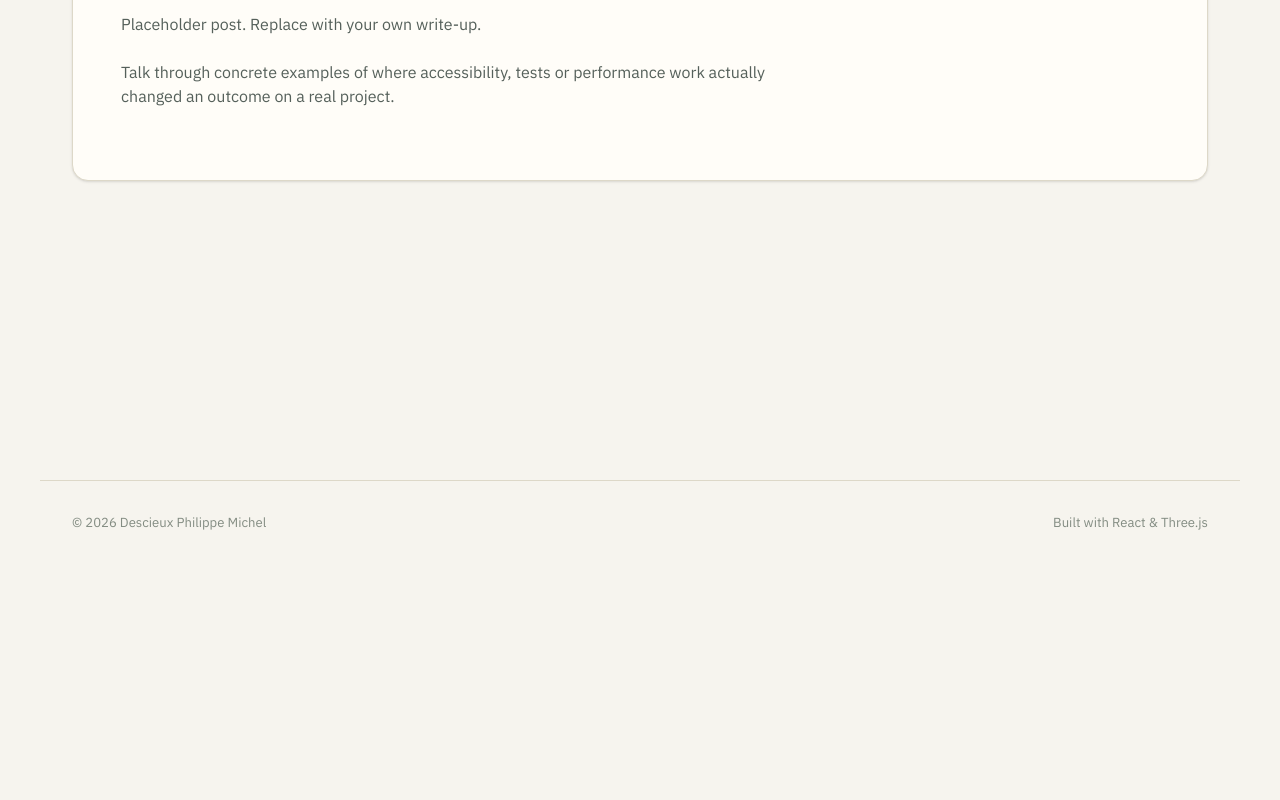
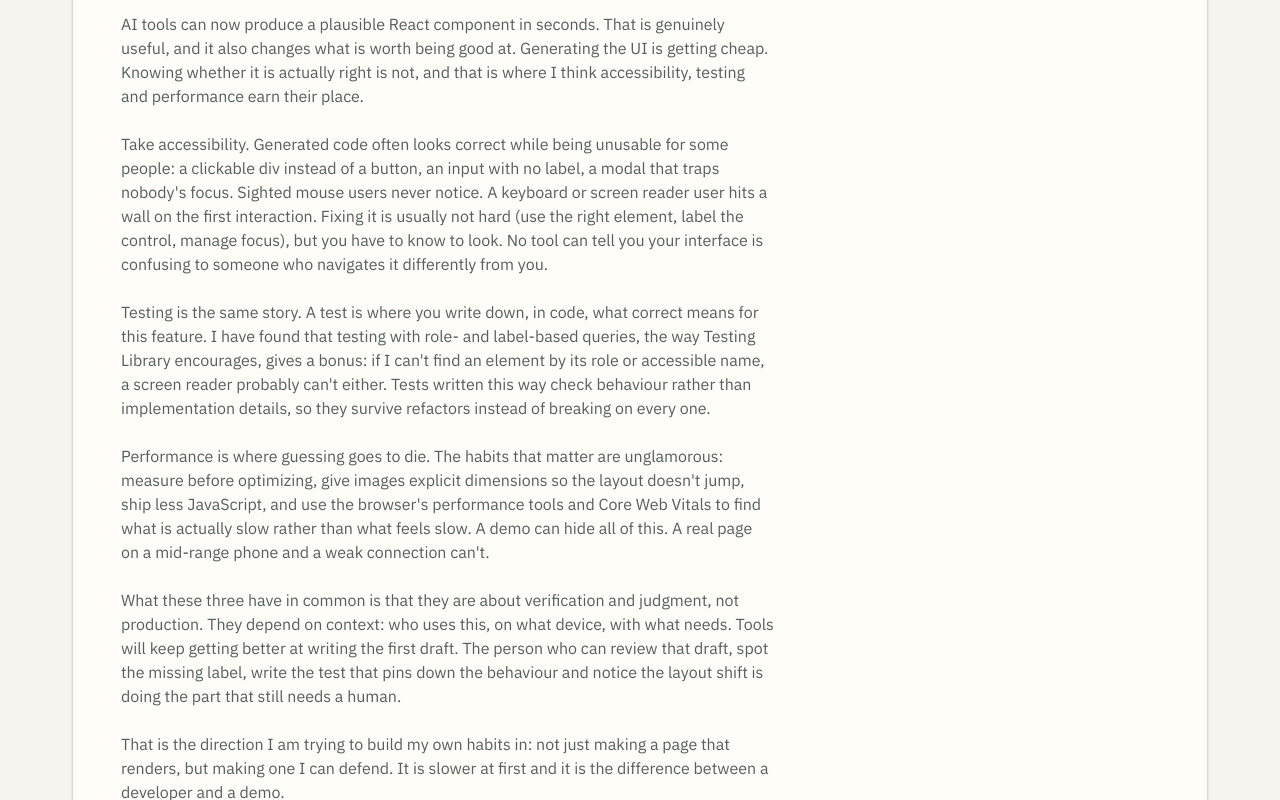
Before and after one commit to Descieux360/PortfolioTwo, a React (Vite) app: page /blog/frontend-skills-that-dont-get-automated in a window 1280 px wide. Shown: the part 320-1120 px from the top of the page. Before the commit the page ends 885 px from the top, so only its background shows below. Built offline with nearby package versions, Linux system fonts and the light colour scheme.

Commit message:
Added spot details

```diff
--- a/src/data/posts.js
+++ b/src/data/posts.js
@@ -1,42 +1,56 @@
-// Placeholder posts — replace excerpt/body with your own writing whenever
-// you're ready. Add a new object to publish a new post; a route at
-// /blog/<slug> is generated automatically. Remove an object to unpublish.
+// Add a new object to publish a new post; a route at /blog/<slug> is
+// generated automatically. Remove an object to unpublish.
 
 export const POSTS = [
   {
     slug: 'trpc-lessons-from-a-cal-com-fork',
     date: 'Mar 2026',
-    readTime: '6 min',
+    readTime: '4 min',
     tag: 'Engineering',
     title: 'What building inside a Cal.com fork taught me about tRPC',
     excerpt: 'Coming from REST, tRPC felt like a trick at first — until the type errors started catching my mistakes before I ever ran the app.',
     body: [
-      'Placeholder post. Replace with your own write-up.',
-      'Talk about what the tRPC mental model actually changed about how you design a client-server boundary, and where it fought back inside a large monorepo.',
+      `I came to tRPC with a REST habit: define an endpoint, write a handler, hand-write a type for the response, and hope the two never drift apart. Working inside a fork of Cal.com, a large Next.js monorepo where tRPC is the main way the frontend talks to the backend, was the first time I had to live with the alternative every day.`,
+      `The idea is less magic than it looks. The server defines a router. Each procedure has an input schema (usually Zod) and a resolver. The client never imports server code; it only imports the type of the router. TypeScript infers the rest, so calling a procedure from a component gives you autocomplete on the input and a fully typed result, with no code generation step and no separate schema file to maintain.`,
+      `The first thing that changed was how I refactored. Rename a field in a resolver and the compiler immediately lists every component that depended on it. With REST, I would have found out in the browser, or worse, from a user. The feedback loop moved from "run the app and click around" to "read the red squiggles", which is a much cheaper place to catch a mistake.`,
+      `The second thing was how I think about the client-server boundary. When the contract is a function signature, you stop thinking in URLs and verbs and start thinking in operations: get the bookings for this user, update this event type. The input schema becomes the one place where validation lives, and it doubles as documentation for whoever reads the code next. In an unfamiliar codebase, reading a procedure's input schema first turned out to be the fastest way to understand what it does.`,
+      `It did fight back in a few places. In a big monorepo the client type is inferred from the whole router, so editor responsiveness and type-check times become real concerns as the router grows. Error messages from deeply nested inferred types can be long and unfriendly. Understanding where session and auth context get attached through middleware took real reading, because that logic is invisible at the call site.`,
+      `Two more things are worth keeping in mind. First, the types describe the shape of the data, not whether it is a good shape. Nothing stops a procedure from returning far more than a component needs, so over-fetching is still a discipline you have to keep. Also watch how values like dates cross the wire, since JSON has no Date type. That is what transformers such as superjson are for.`,
+      `Second, tRPC is not a public API. It couples your client and server to the same TypeScript codebase, which is the whole point, but it means anything outside that world (a mobile app in another language, third-party integrations, webhooks) still needs a conventional interface.`,
+      `My takeaways: treat the router as the real surface area of the backend, keep procedures thin and push logic into functions you can test on their own, and let the compiler do the tedious cross-checking so your attention goes to the parts it can't check. Coming from REST, that trade felt like cheating at first. Now it just feels like the sensible default for a TypeScript-on-both-ends codebase.`,
     ],
   },
   {
     slug: 'retrieval-augmented-parenting-advice',
     date: 'Jan 2026',
-    readTime: '5 min',
+    readTime: '4 min',
     tag: 'AI & product',
     title: 'Retrieval-augmented parenting advice: notes from building NURA',
     excerpt: 'pgvector, a free-tier model, and WhatsApp as a UI — the constraints ended up shaping the product more than any feature idea did.',
     body: [
-      'Placeholder post. Replace with your own write-up.',
-      'Talk about how you scoped retrieval quality against a free-tier LLM, and what changed once WhatsApp became the primary interface instead of the web app.',
+      `NURA is a parenting-advice assistant, and almost every interesting decision in it came from a constraint rather than a feature idea: a free-tier language model, a Postgres database I already had, and WhatsApp as the interface. Here is how each one shaped the product.`,
+      `Start with storage. I used pgvector because I didn't want a second datastore. The embedding lives in a column next to the content and its metadata, so retrieval is a single SQL query: order by vector distance, add a WHERE clause for any filtering, limit to a handful of rows. One database means one thing to back up, migrate and reason about, which matters a lot when you are building alone.`,
+      `The free-tier model was the harder constraint. Small context windows, rate limits and weaker instruction-following mean you can't just stuff twenty passages into a prompt and hope. Retrieval quality has to carry more of the weight. That pushed me to chunk the source material by topic rather than by a fixed character count, so each chunk is a self-contained piece of advice. It also pushed me to retrieve only a few chunks, and to set a relevance threshold below which the assistant admits it doesn't have a good answer instead of improvising one.`,
+      `That last point matters more than it sounds. Parenting questions sit close to health and safety, and a confident wrong answer is worse than no answer. So the prompt tells the model to answer from the supplied passages only, and anything that sounds urgent should point the person toward a real professional rather than a paragraph of generated reassurance.`,
+      `WhatsApp changed the product more than I expected. People don't write full, well-formed queries in a chat app. They send fragments and follow-ups: "what about at night?" means nothing to an embedding model on its own. So the follow-up has to be rewritten into a standalone question, using the last few turns of the conversation, before it is embedded and searched. Without that step, retrieval quality collapses in exactly the way real conversations go.`,
+      `The channel also imposed practical limits. Webhooks expect a fast response, but generation is slow, so the handler acknowledges the message immediately and does the retrieval and generation in the background before replying. And a chat bubble is a terrible place for a wall of text. Having to keep answers short and conversational forced the advice to be clearer, which I now think is a better product than the longer answer I would have written for a web page.`,
+      `The lesson I keep coming back to is that constraints are a design input. The free-tier model made me invest in retrieval. WhatsApp made me invest in conversation handling. Neither was the plan at the start, and the product is better for both.`,
     ],
   },
   {
     slug: 'frontend-skills-that-dont-get-automated',
     date: 'Dec 2025',
-    readTime: '4 min',
+    readTime: '3 min',
     tag: 'Career',
     title: "The frontend skills that don't get automated",
     excerpt: 'Accessibility, testing and performance are unglamorous — and increasingly the part of the job that separates a developer from a demo.',
     body: [
-      'Placeholder post. Replace with your own write-up.',
-      'Talk through concrete examples of where accessibility, tests or performance work actually changed an outcome on a real project.',
+      `AI tools can now produce a plausible React component in seconds. That is genuinely useful, and it also changes what is worth being good at. Generating the UI is getting cheap. Knowing whether it is actually right is not, and that is where I think accessibility, testing and performance earn their place.`,
+      `Take accessibility. Generated code often looks correct while being unusable for some people: a clickable div instead of a button, an input with no label, a modal that traps nobody's focus. Sighted mouse users never notice. A keyboard or screen reader user hits a wall on the first interaction. Fixing it is usually not hard (use the right element, label the control, manage focus), but you have to know to look. No tool can tell you your interface is confusing to someone who navigates it differently from you.`,
+      `Testing is the same story. A test is where you write down, in code, what correct means for this feature. I have found that testing with role- and label-based queries, the way Testing Library encourages, gives a bonus: if I can't find an element by its role or accessible name, a screen reader probably can't either. Tests written this way check behaviour rather than implementation details, so they survive refactors instead of breaking on every one.`,
+      `Performance is where guessing goes to die. The habits that matter are unglamorous: measure before optimizing, give images explicit dimensions so the layout doesn't jump, ship less JavaScript, and use the browser's performance tools and Core Web Vitals to find what is actually slow rather than what feels slow. A demo can hide all of this. A real page on a mid-range phone and a weak connection can't.`,
+      `What these three have in common is that they are about verification and judgment, not production. They depend on context: who uses this, on what device, with what needs. Tools will keep getting better at writing the first draft. The person who can review that draft, spot the missing label, write the test that pins down the behaviour and notice the layout shift is doing the part that still needs a human.`,
+      `That is the direction I am trying to build my own habits in: not just making a page that renders, but making one I can defend. It is slower at first and it is the difference between a developer and a demo.`,
     ],
   },
 ];
```
